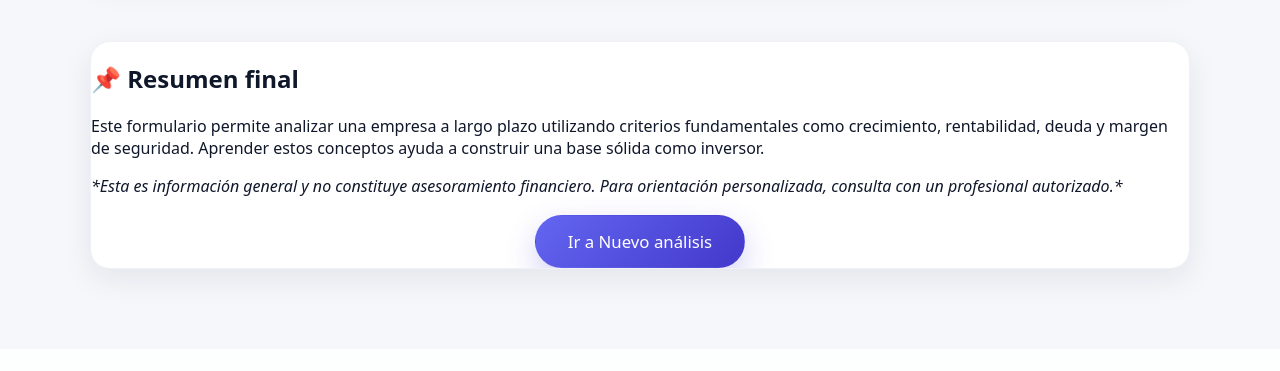
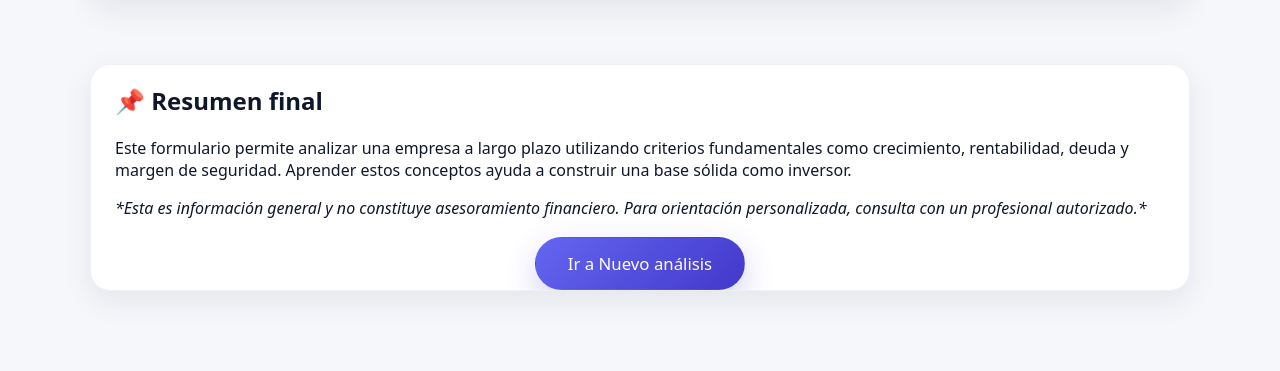
Before and after one commit to sanlaja/tfg-web-ci-python, a Flask app: page /aprende in a window 1280 px wide. Shown: the part 3359-3730 px from the top of the page. Before the commit the page ends 3646 px from the top, so only its background shows below. Run offline with Flask 3, Linux system fonts and the light colour scheme.

Commit message:
style(ui): aumenta el padding horizontal en tarjetas de 'Aprende a invertir' para mejorar la legibilidad del texto

```diff
--- a/app/static/estilos.css
+++ b/app/static/estilos.css
@@ -409,6 +409,11 @@
   margin: 20px 0;
 }
 
+.edu-section .card {
+  padding-left: 24px;
+  padding-right: 24px;
+}
+
 .edu-grid {
   display: grid;
   grid-template-columns: 1.2fr 0.8fr;
```
